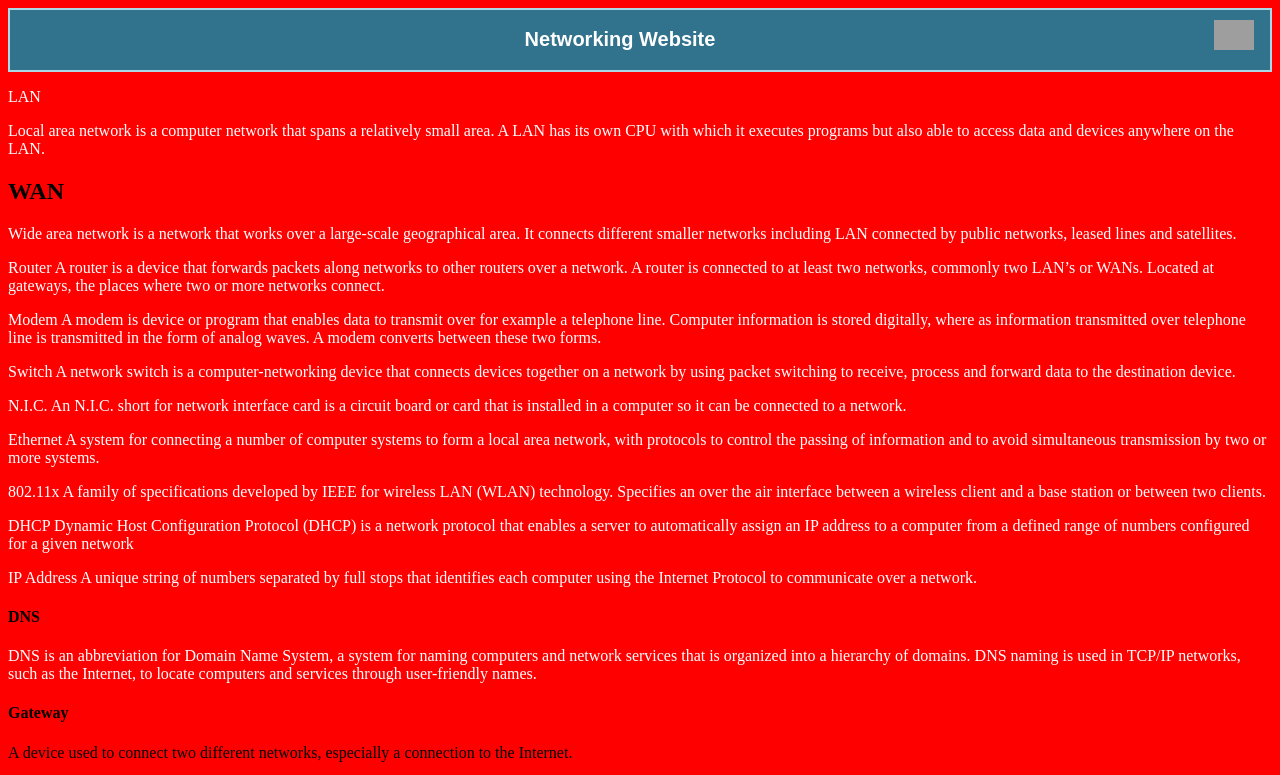
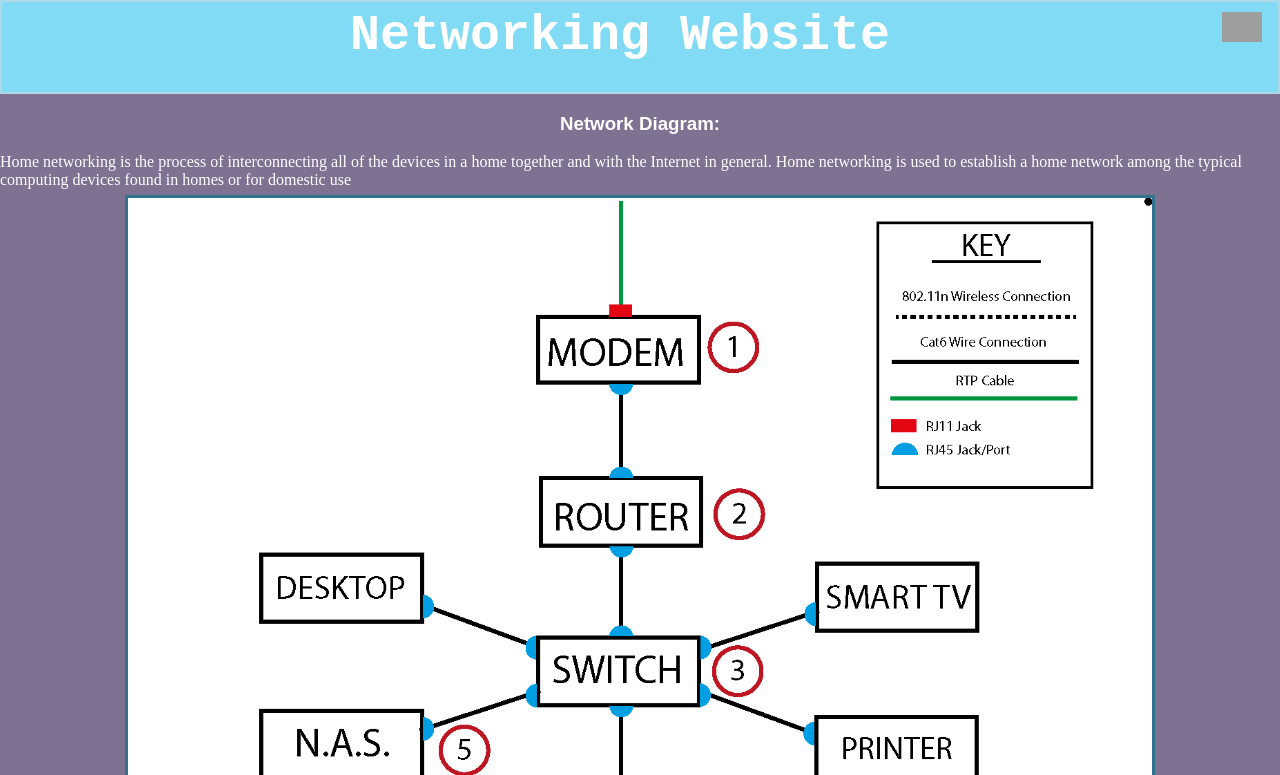
Before and after one commit to liamreuben/Networkingwebsite-, a plain HTML site: page page2.html in a window 1280 px wide. Shown: the top 775 px of the page. Drawn offline with Linux system fonts and the light colour scheme; grey boxes are pictures that could not be loaded; files whose address does not match are found by name.

Commit message:
beginning to finish mobile side, and tweaking the larger desktop version of the website to be more fluent and visually appealing

```diff
--- a/page2.html
+++ b/page2.html
@@ -8,57 +8,20 @@
 <body>
 
   <div id="header">
-    <a href="#footer"><img class="menubutton" src="http://pvfaqs.com/qa-theme/Simplify/images/bar-menu.png" alt="menu button"/></a>
+    <a href="#footer2"><img class="menubutton" src="http://pvfaqs.com/qa-theme/Simplify/images/bar-menu.png" alt="menu button"/></a>
     <h1> Networking Website </h1>
+
   </div>
 
 <div id="content1">
-    <p>LAN
-<p>Local area network is a computer network that spans a relatively small area. A LAN has its own CPU with which it executes programs but also able to access data and devices anywhere on the LAN. </p>
-
-<h2>WAN</h2>
-<p>Wide area network is a network that works over a large-scale geographical area. It connects different smaller networks including LAN connected by public networks, leased lines and satellites.
-</p>
-<p>
-Router
-A router is a device that forwards packets along networks to other routers over a network. A router is connected to at least two networks, commonly two LAN’s or WANs. Located at gateways, the places where two or more networks connect.
-</p>
-<p>
-Modem
-A modem is device or program that enables data to transmit over for example a telephone line. Computer information is stored digitally, where as information transmitted over telephone line is transmitted in the form of analog waves. A modem converts between these two forms.
-</p>
-<p>
-Switch
-A network switch is a computer-networking device that connects devices together on a network by using packet switching to receive, process and forward data to the destination device.
-</p>
-<p>
-N.I.C.
-An N.I.C. short for network interface card is a circuit board or card that is installed in a computer so it can be connected to a network.
-</p>
-<p>
-Ethernet
-A system for connecting a number of computer systems to form a local area network, with protocols to control the passing of information and to avoid simultaneous transmission by two or more systems.
-</p>
-<p>
-802.11x
-A family of specifications developed by IEEE for wireless LAN (WLAN) technology. Specifies an over the air interface between a wireless client and a base station or between two clients.
-</p>
-<p>
-DHCP
-Dynamic Host Configuration Protocol (DHCP) is a network protocol that enables a server to automatically assign an IP address to a computer from a defined range of numbers configured for a given network
-</p>
-<p>
-IP Address
-A unique string of numbers separated by full stops that identifies each computer using the Internet Protocol to communicate over a network.
-</p>
-
-<h4>DNS</h4>
-<p>
-DNS is an abbreviation for Domain Name System, a system for naming computers and network services that is organized into a hierarchy of domains. DNS naming is used in TCP/IP networks, such as the Internet, to locate computers and services through user-friendly names.
-</p>
-<h4>Gateway</h4>
-A device used to connect two different networks, especially a connection to the Internet.
-</p>
+  <h3> Network Diagram: </h3>
+<p>Home networking is the process of interconnecting all of the devices in a home together and with the Internet in general. Home networking is used to establish a home network among the typical computing devices found in homes or for domestic use</p>    <img id="diagram" src="/Users/Liam/Documents/School/2015/IT/Website/Networkingwebsite-/img/Networkdiagraam.png" alt="network diagram"/>
+<div id="contenttext">
+  <h4>1. MODEM</h4><p> A modem is device or program that enables data to transmit over, for example cable or telephone lines. Computer information is stored digitally, where as information transmitted over telephone line is transmitted in the form of analog waves. A modem converts between these two forms. </p>
+  <h4>2. ROUTER</h4><p>A router is a device that forwards packets along networks to other routers over a network. A router is connected to at least two networks, commonly two LANs or WANs. Located at gateways, the places where two or more networks connect. <p>
+  <h4>3. SWITCH</h4><p>A network switch is a computer-networking device that connects devices together on a network by using packet switching to receive, process and forward data to the destination device.</p>
+  <h4>4. W.A.P.</h4><p>A wireless access point is a device that allows wireless devices to connect to a wired network using Wi-Fi, or related standards. The acess point usually connects to a router (via a wired network) as a standalone device, but it can also be an integral component of the router itself.<p>
+  <h4>5. N.A.S.</h4><p>Network Attached Storage is file server that connects to the network. A NAS device contains a slimmed-down operating system and file system and processes only I/O requests by supporting the popular file sharing protocols</p>
   </div>
 <div id="footer2" class="footer"> <a href="index.html">PAGE 1</a>
 </div>
--- a/stylesheet.css
+++ b/stylesheet.css
@@ -58,10 +58,72 @@ img.menubutton {
   color: white;
 }
 
+#diagram {
+  width: 80%;
+  display: block;
+  margin-left: auto;
+  margin-right: auto;
+  border: 3px solid #31728c;
+  margin-top: -10px;
+}
+
+h3 {
+  text-align: center;
+  color: white;
+  font-family: sans-serif;
+}
+
+h4 {
+  color: white;
+  font-family: sans-serif;
+}
+
+
+
 /*CSS screen > 450px*/
 @media (min-width: 450px){
-  body{
-    background-color: red;
+  html, body, div, h1 {
+    padding: 0px;
+    margin: 0px;
+  }
+
+  body {
+    background-color: #7F7191
+  }
+
+  h1 {
+    color: white;
+    text-align: center;
+    font-size: 50px;
+    font-family: monospace;
+  }
+
+  #header {
+    background-color: #81DBF4;
+    height: 80px;
+    position: relative;
+  }
+
+  #menu {
+    margin-left: auto;
+    margin-right: auto;
+    width: 28em;
+    color: white;
+    font-family: sans-serif;
+  }
+
+  #content {
+    height: 100%;
+    width: 80%;
+    position: relative: center;
+    background-color: #B780AB;
+    padding: 10px;
+    margin: 0 auto;
+    color: white;
+    font-family: sans-serif;
+  }
+}
+
   }
 }
 
```
Also changed, not shown: index.html (+0 -1 lines), img/Networkdiagraam.png (added).
